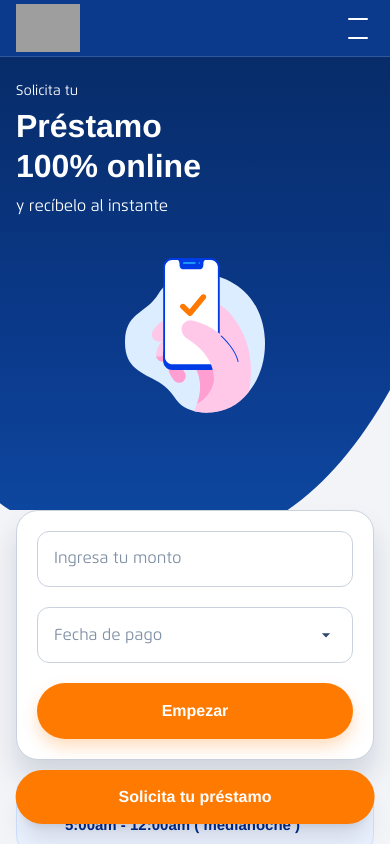
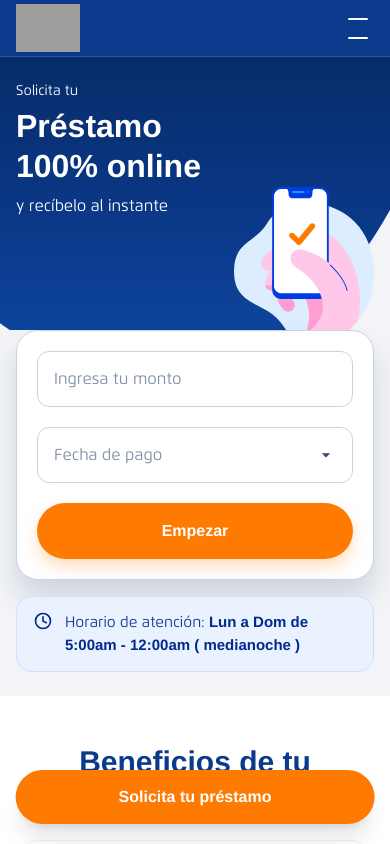
Before and after one commit to bcpevaluate-collab/evaluate-bcp, a Next.js app: page / in a window 390 px wide. Shown: the top 844 px of the page. Built offline with nearby package versions, Linux system fonts and the light colour scheme; grey boxes are pictures that could not be loaded; a web font is replaced by a local one.

Commit message:
feat(hero): mejorar versión desktop con layout responsive

```diff
--- a/components/Hero.tsx
+++ b/components/Hero.tsx
@@ -45,14 +45,21 @@ export default function Hero() {
           </div>
 
           {/* Columna derecha → ilustración */}
-          <div className="col-span-12 md:col-span-6 flex justify-center md:justify-end mt-6 md:mt-0">
+<div
+  className="
+    col-span-12 md:col-span-6
+    absolute right-4 top-[130px]    /* 📱 posición flotada en móvil */
+    md:static md:flex md:justify-end md:items-center md:mt-0 /* 💻 posición normal en desktop */
+    z-10
+  "
+>
   <Image
     src="/hero-illustration.svg"
     alt="Préstamo online"
-              width={220}
-              height={220}
+    width={320}
+    height={320}
     priority
-              className="w-[140px] h-auto md:w-[280px]"
+    className="w-[140px] h-auto md:w-[300px] md:h-auto"
   />
 </div>
         </div>
```
Lines whose indentation alone changed are shown as unchanged.
